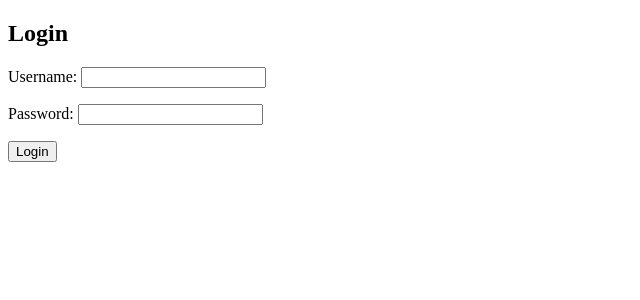
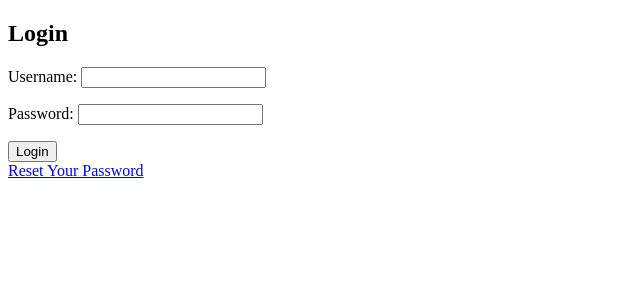
Before and after one commit to co01l3r/restaurant_review, a Django app: page /login/ in a window 1280 px wide. Shown: the part 52-352 px from the top of the page, without its empty margins (0-640 px from the left). Run offline with Django 4.2, Linux system fonts and the light colour scheme; some libraries are stand-ins or nearby versions.

Commit message:
reset password link

```diff
--- a/restaurant_review/settings.py
+++ b/restaurant_review/settings.py
@@ -126,5 +126,4 @@ STATIC_URL = 'static/'
 
 DEFAULT_AUTO_FIELD = 'django.db.models.BigAutoField'
 
-# SMTP
 EMAIL_BACKEND = 'django.core.mail.backends.console.EmailBackend'
--- a/reviews/templates/reviews/login.html
+++ b/reviews/templates/reviews/login.html
@@ -14,6 +14,7 @@
         {{ form.as_p }}
         <button type="submit">Login</button>
     </form>
+    <a href="{% url 'reset_password' %}">Reset Your Password</a>
 {% endblock %}
 
 </body>
```
Also changed, not shown: db.sqlite3.
